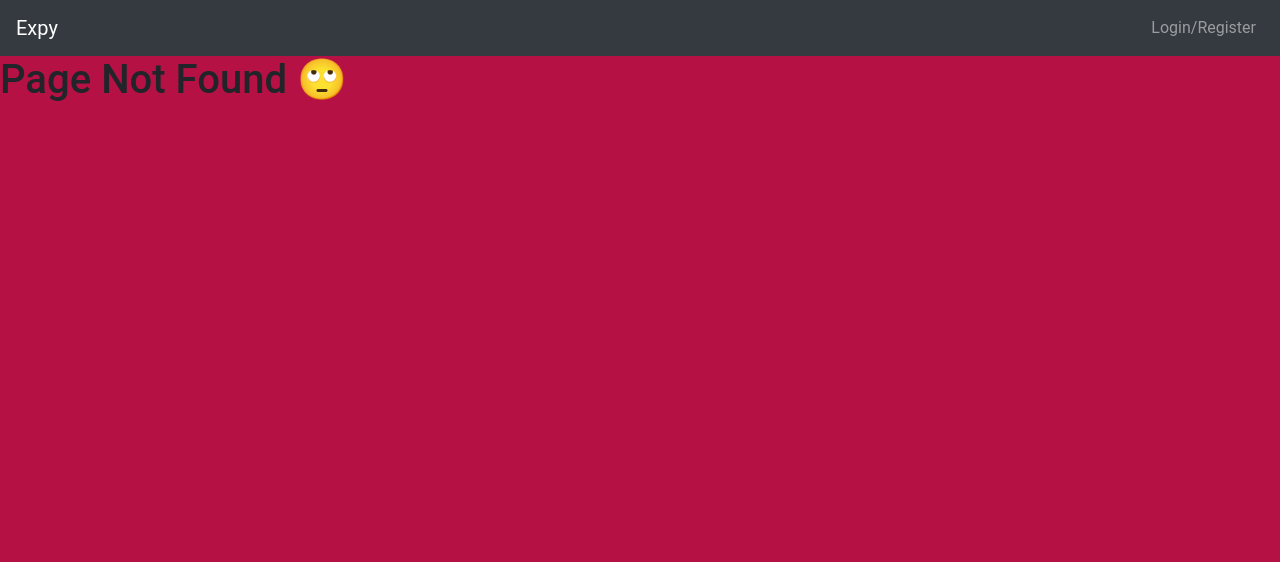
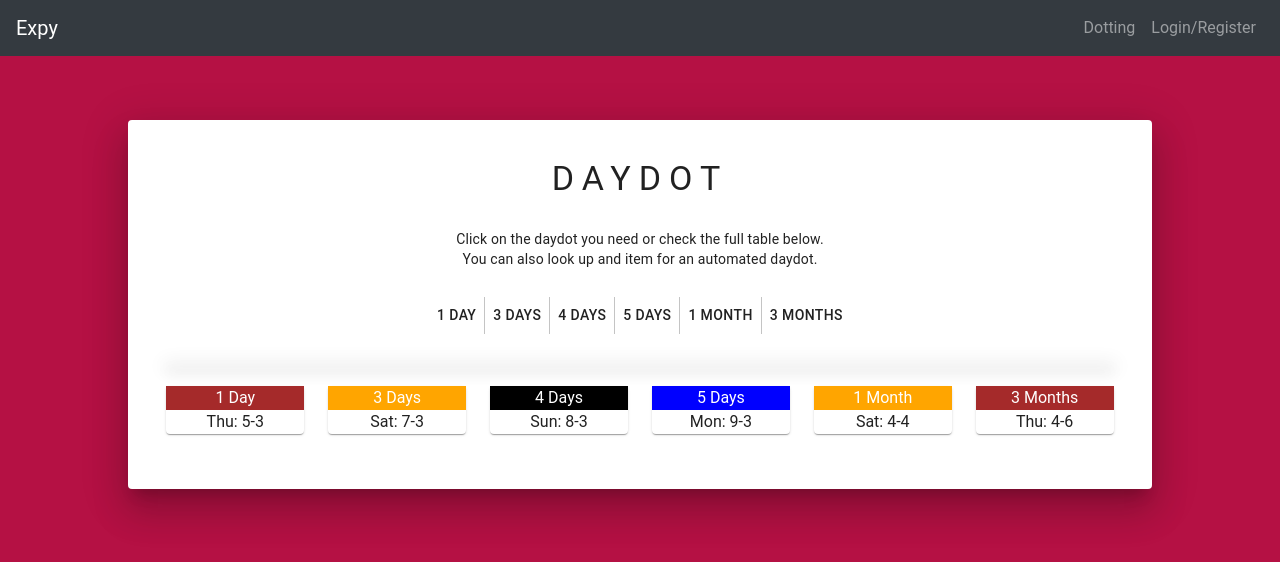
Before and after one commit to dpgian/Expiry, a React (Create React App) app in the folder client/: page /dotting in a window 1280 px wide. Before the commit this address had no page. Shown: the top 562 px of the page. Built offline with nearby package versions, Linux system fonts and the light colour scheme.

Commit message:
Implemented daydotting page

```diff
--- a/client/src/App.js
+++ b/client/src/App.js
@@ -5,6 +5,7 @@ import NoMatch from './pages/NoMatch'
 import Nav from './pages/Nav'
 import UserPage from './pages/User'
 import About from './pages/About'
+import Dotting from './pages/Dotting'
 import API from './utils/API'
 
 const App = () => {
@@ -33,6 +34,7 @@ const App = () => {
           <Route exact path='/' render={() => <About />}/>
           <Route exact path='/item' render={() => <Items storeId={storeId}/>} />
           <Route exact path='/user' render={() => <UserPage setStore={setStore} setStoreId={setStoreId}/>} />
+          <Route exact path='/dotting' render={() => <Dotting />}/>
           <Route component={NoMatch} />
         </Switch>
       </div>
--- a/client/src/pages/About.js
+++ b/client/src/pages/About.js
@@ -25,9 +25,11 @@ const About = () => {
                 </Typography>
                     <br/>
                 <Typography variant='body2' align='center'>
+                    Day dotting made easy.
+                    <br />
+                    Register and account and log in for the expiration manager table
+                    <br />
                     Sync between multiple devices
-                    <br />
-                    Just Register and account and you are ready to go!
                     <br />
                     ( More features coming with future updates )
                 </Typography>
--- /dev/null
+++ b/client/src/pages/Dotting.js
@@ -0,0 +1,109 @@
+import React, { useState } from 'react'
+import moment from 'moment'
+import { makeStyles } from '@material-ui/core/styles'
+import { Grid, Button, ButtonGroup, Paper, Typography } from '@material-ui/core'
+//import Autocomplete from '@material-ui/lab/Autocomplete'
+
+const useStyles = makeStyles(theme => ({
+    about_page: {
+        width: '80%',
+        margin: '5% auto',
+        padding: '3%'
+    },
+    button_group: {
+        display: 'flex',
+        flexDirection: 'row',
+        margin: '0 auto',
+        justifyContent: 'center',
+        [theme.breakpoints.down('xs')]: {
+            flexDirection: 'column'
+    }
+}
+}))
+
+const Dotting = () => {
+    const classes = useStyles()
+
+    let handleColor = (day) => {
+        let color = day === 'Mon' ? 'blue' :
+                day === 'Tue' ? 'yellow' :
+                day === 'Wed' ? 'red' :
+                day === 'Thu' ? 'brown' :
+                day === 'Fri' ? 'green' :
+                day === 'Sat' ? 'orange' :
+                'black'
+
+        return color
+    }
+
+    let handleDot = (value, days) => {
+        let dotDate = moment().add(value, days)
+
+        setDot(moment(dotDate).format('ddd: D-M'))
+
+        let day = moment(dotDate).format('ddd')
+
+        setDotColor(handleColor(day))
+    }
+
+    let [dotColor, setDotColor] = useState('transparent')
+    let [dot, setDot] = useState('')
+
+    let table = [
+        {name: '1 Day', value: moment().add(1, 'd').format('ddd: D-M'), color: handleColor(moment().add(1, 'd').format('ddd'))},
+        {name: '3 Days', value: moment().add(3, 'd').format('ddd: D-M'), color: handleColor(moment().add(3, 'd').format('ddd'))},
+        {name: '4 Days', value: moment().add(4, 'd').format('ddd: D-M'), color: handleColor(moment().add(4, 'd').format('ddd'))},
+        {name: '5 Days', value: moment().add(5, 'd').format('ddd: D-M'), color: handleColor(moment().add(5, 'd').format('ddd'))},
+        {name: '1 Month', value: moment().add(1, 'M').format('ddd: D-M'), color: handleColor(moment().add(1, 'M').format('ddd'))},
+        {name: '3 Months', value: moment().add(3, 'M').format('ddd: D-M'), color: handleColor(moment().add(3, 'M').format('ddd'))},
+    ]
+
+    return (
+        <>
+            <Paper elevation={23} square={false} className={classes.about_page}>
+                <Typography variant='h4' align='center' style={{letterSpacing: '.5rem'}}>DAYDOT</Typography>
+                <Typography variant='body2' align='center' style={{margin: '3% auto'}}>Click on the daydot you need or check the full table below. <br />You can also look up and item for an automated daydot.</Typography>
+
+                {/* Button dotting */}
+                    <ButtonGroup style={{margin: '3%'}} className={classes.button_group} variant='text'>
+                        <Button onClick={() => handleDot(1, 'd')}>1 Day</Button>
+                        <Button onClick={() => handleDot(3, 'd')}>3 Days</Button>
+                        <Button onClick={() => handleDot(4, 'd')}>4 Days</Button>
+                        <Button onClick={() => handleDot(5, 'd')}>5 Days</Button>
+                        <Button onClick={() => handleDot(1, 'M')}>1 Month</Button>
+                        <Button onClick={() => handleDot(3, 'M')}>3 Months</Button>
+                    </ButtonGroup>
+
+
+                <Paper elevation={10} align='center' style={{backgroundColor: dotColor}}>
+                    <Typography style={{color: 'white'}}>
+                        {dot}
+                    </Typography>
+                </Paper>
+
+                <br />
+                {/* Search dotting */}
+
+
+
+
+                {/* Table dotting */}
+
+                <Grid container spacing={3} style={{textAlign: 'center'}}>
+
+                    {
+                        table.map(x =>
+                        <Grid item xs={12} sm={2} >
+                            <Paper><p style={{color: 'white', margin: '0', backgroundColor: x.color}}> {x.name} </p> <p> {x.value} </p></Paper>
+                        </Grid>
+                        )
+                    }
+
+                </Grid>
+
+            </Paper>
+        </>
+    )
+}
+
+export default Dotting
--- a/client/src/pages/Nav.js
+++ b/client/src/pages/Nav.js
@@ -31,13 +31,23 @@ const Nav = ( {store, setStore} ) => {
                     <ul className='navbar-nav ml-auto flex-nowrap'>
                         {
                             store ?
+                        <>
+                            <li className='nav-item'>
+                                <Link to={'/dotting'} className='nav-link'>Dotting</Link>
+                            </li>
                             <li className='nav-item'>
                                 <div className='nav-link' style={{cursor: 'pointer'}} onClick={logOut}>Log Out</div>
                             </li>
+                        </>
                             :
+                        <>
+                            <li className='nav-item'>
+                                <Link to={'/dotting'} className='nav-link'>Dotting</Link>
+                            </li>
                             <li className='nav-item'>
                                 <Link to={'/user'} className='nav-link'>Login/Register</Link>
                             </li>
+                        </>
                         }
                     </ul>
 
```
Also changed, not shown: 13 other files (tests, documents, lock files or other folders). Lines whose indentation alone changed are shown as unchanged.
